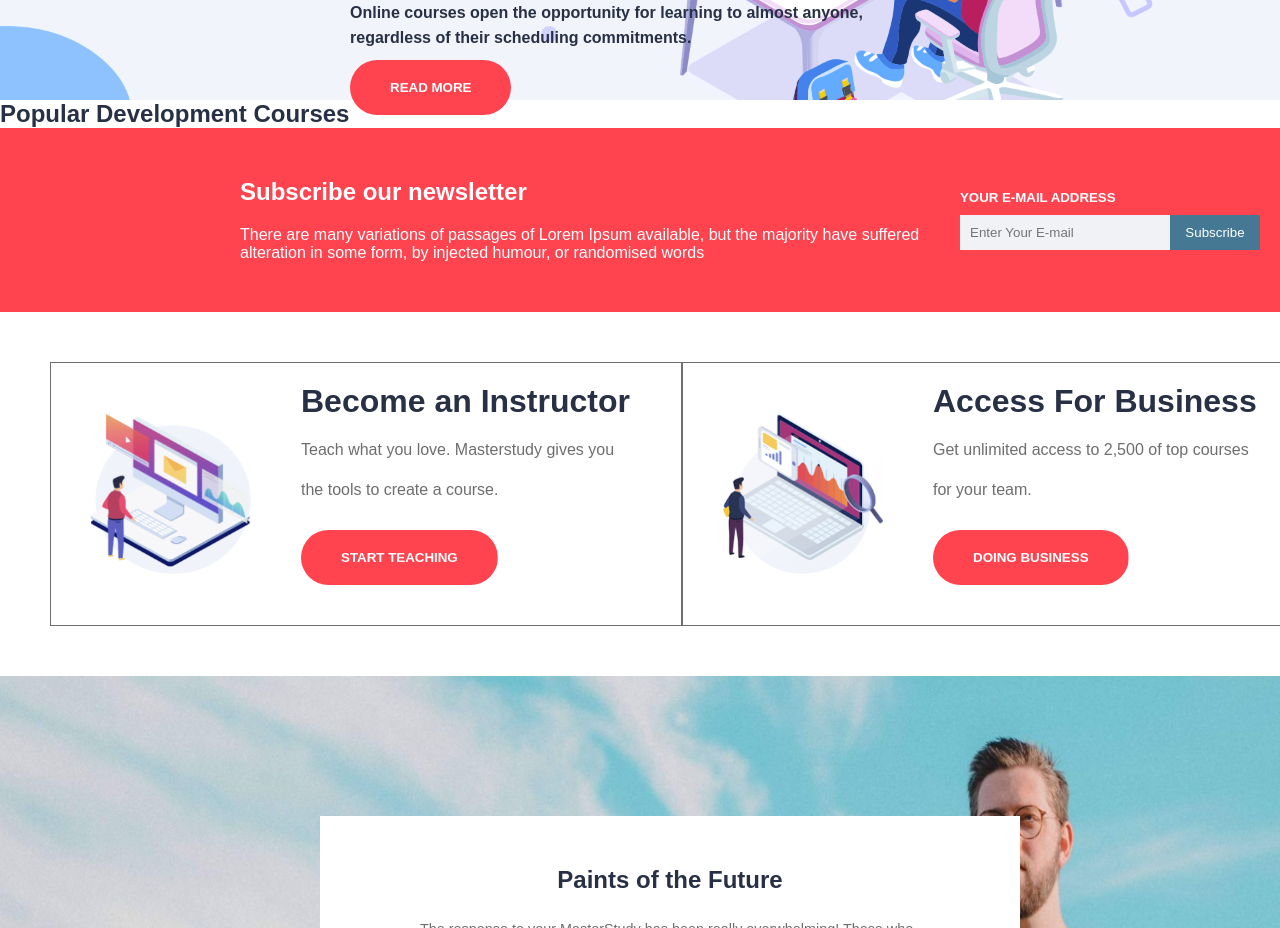
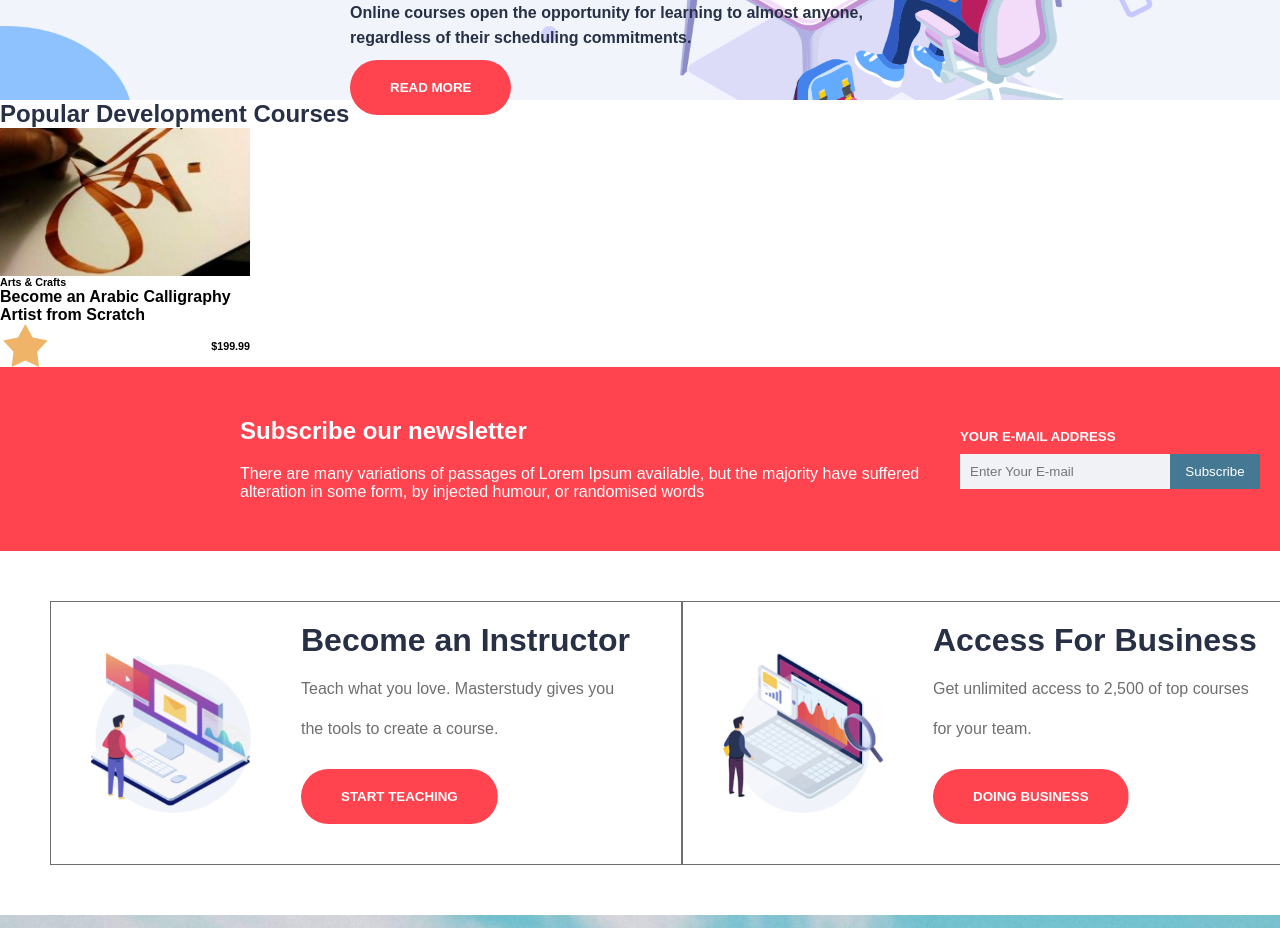
Before and after one commit to Riccardo15Pinto/proj-html-vuejs, a Vue app: page / in a window 1280 px wide. Shown: the part 960-1888 px from the top of the page. Built offline with nearby package versions, Linux system fonts and the light colour scheme.

Commit message:
add content

```diff
--- a/src/components/sub-components/CourseCard.vue
+++ b/src/components/sub-components/CourseCard.vue
@@ -7,6 +7,12 @@ export default {
     },
     props: {
         item: 'object',
+        average: 'string',
+    },
+    computed: {
+        currentAverage() {
+            return this.average;
+        }
     },
     methods: {
         getImageUrl(target) {
@@ -19,8 +25,50 @@ export default {
 </script>
 
 
-<template></template>
+<template>
+    <div class="card">
+        <figure>
+            <img :src="getImageUrl(item.imagePathM)" alt="">
+        </figure>
+        <div>
+            <div class="">
+                <h6>{{ item.category }}</h6>
+                <h4>{{ item.title }}</h4>
+            </div>
+            <div class="info-card">
+                <div class="average">
+                    <img :src="getImageUrl('starfull.svg')" alt="" v-for=" n in currentAverage">
+                    <!-- <img :src="getImageUrl('staremptyl.svg')" alt="" v-for="item in 5 - currentAverage"> -->
+                </div>
+                <div>
+                    <h6>{{ item.price }}</h6>
+                    <h6>{{ item.actualPrice }}</h6>
+                </div>
+            </div>
+        </div>
+    </div>
+</template>
 
 <style lang="scss" scoped>
 @use '../../scss/partials/vars' as *;
+
+.card {
+    width: 250px;
+
+    figure {
+        width: 100%;
+    }
+
+    .info-card {
+        display: flex;
+        align-items: center;
+        justify-content: space-between;
+
+        .average {
+            display: flex;
+            align-items: center;
+            width: 50px;
+        }
+    }
+}
 </style>
```
